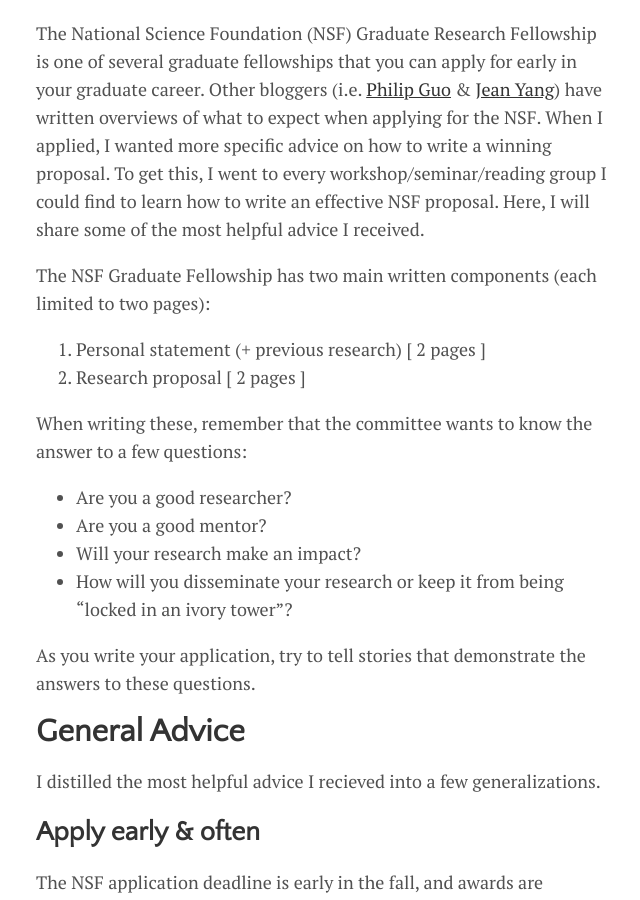
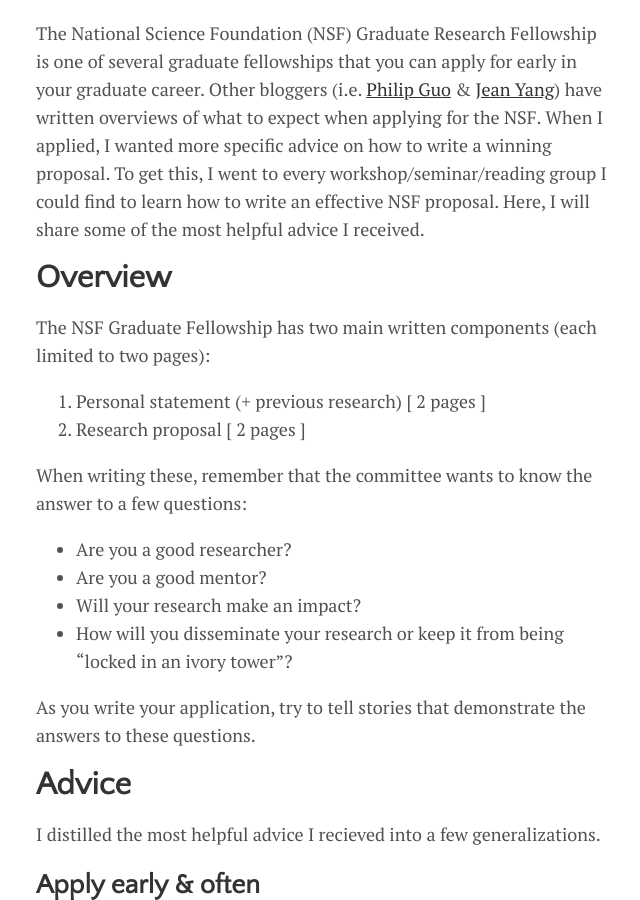
Before and after one commit to dhanus/dhanus.github.io, a Jekyll site: the page built from _posts/2018-01-17-nsfgrfp.markdown, in a window 1280 px wide and 900 px high, scrolled down 616 px. Shown: the whole window, without its empty margins (316-956 px from the left). Built offline with Jekyll 4.4.1, drawn with Linux system fonts in a browser that asks for light colours; nearby versions of some CDN libraries.

Commit message:
change headings

```diff
--- a/_posts/2018-01-17-nsfgrfp.markdown
+++ b/_posts/2018-01-17-nsfgrfp.markdown
@@ -13,6 +13,8 @@ image:
 
 <p class="intro"><span class="dropcap">T</span>he National Science Foundation (NSF) Graduate Research Fellowship is one of several graduate fellowships that you can apply for early in your graduate career. Other bloggers (i.e. <a href="http://www.pgbovine.net/fellowship-tips.htm">Philip Guo</a> & <a href="http://jxyzabc.blogspot.com/2008/08/cs-grad-school-part-3-fellowships.html">Jean Yang</a>) have written overviews of what to expect when applying for the NSF. When I applied, I wanted more specific advice on how to write a winning proposal. To get this, I went to every workshop/seminar/reading group I could find to learn how to write an effective NSF proposal. Here, I will share some of the most helpful advice I received.</p>
 
+# Overview
+
 The NSF Graduate Fellowship has two main written components (each limited to two pages):
 
 1. Personal statement (+ previous research) [ 2 pages ]
@@ -27,7 +29,7 @@ When writing these, remember that the committee wants to know the answer to a fe
 
 As you write your application, try to tell stories that demonstrate the answers to these questions.
 
-# General Advice
+# Advice
 
 I distilled the most helpful advice I recieved into a few generalizations.
 
```
